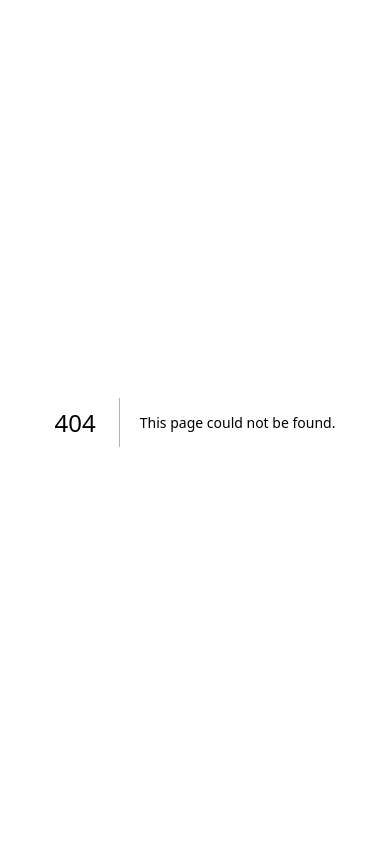
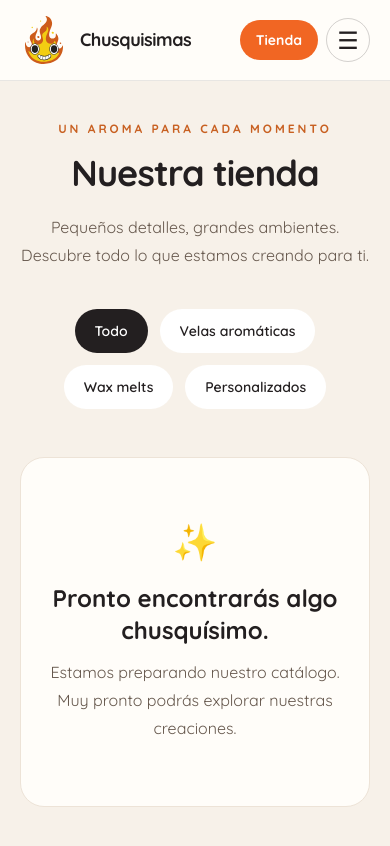
Before and after one commit to snsh1n3/chusquisimas, a Next.js app: page /tienda in a window 390 px wide. Before the commit this address had no page. Shown: the top 846 px of the page. Built offline with nearby package versions, Linux system fonts and the light colour scheme.

Commit message:
feat: add responsive store and shared navigation

```diff
--- a/next.config.ts
+++ b/next.config.ts
@@ -2,6 +2,7 @@ import type { NextConfig } from "next";
 import path from "node:path";
 
 const nextConfig: NextConfig = {
+  allowedDevOrigins: ["192.168.0.2"],
   turbopack: {
     root: path.resolve(__dirname),
   },
--- /dev/null
+++ b/src/app/tienda/page.tsx
@@ -0,0 +1,113 @@
+import Link from "next/link";
+import { SiteHeader } from "@/components/layout/site-header";
+import type { Metadata } from "next";
+
+import { getCatalogCategories } from "@/data/catalog";
+import { getActiveProducts, getProductsByCategory } from "@/lib/catalog/queries";
+
+export const metadata: Metadata = {
+  title: "Tienda | Chusquisimas",
+  description:
+    "Descubre velas aromáticas, wax melts y creaciones personalizadas de Chusquisimas.",
+};
+
+interface StorePageProps {
+  searchParams: Promise<{ categoria?: string }>;
+}
+
+export default async function StorePage({
+  searchParams,
+}: StorePageProps) {
+  const { categoria } = await searchParams;
+
+  const categories = getCatalogCategories();
+  const selectedCategory = categories.find(
+    (item) => item.slug === categoria
+  );
+
+  const products = selectedCategory
+    ? getProductsByCategory(selectedCategory.id)
+    : getActiveProducts();
+
+  return (
+    <main className="min-h-screen bg-[#F7F1E9] text-[#231F20]">
+      <SiteHeader />
+
+      <section className="mx-auto max-w-6xl px-5 pb-14 pt-10 sm:px-8 sm:pt-16">
+        <div className="mx-auto max-w-2xl text-center">
+          <p className="text-xs font-bold uppercase tracking-[0.25em] text-[#C86021]">
+            Un aroma para cada momento
+          </p>
+
+          <h1 className="mt-4 text-4xl font-bold tracking-tight sm:text-6xl">
+            Nuestra tienda
+          </h1>
+
+          <p className="mt-5 text-base leading-7 text-[#66584D] sm:text-lg">
+            Pequeños detalles, grandes ambientes.
+            Descubre todo lo que estamos creando para ti.
+          </p>
+        </div>
+
+        <nav
+          aria-label="Filtrar productos por categoría"
+          className="mt-10 flex flex-wrap justify-center gap-3"
+        >
+          <Link
+            href="/tienda"
+            aria-current={!categoria || !selectedCategory ? "page" : undefined}
+            className={`rounded-full px-5 py-3 text-sm font-semibold transition ${
+              !categoria || !selectedCategory
+                ? "bg-[#231F20] text-white"
+                : "bg-white text-[#231F20] hover:bg-[#EDE3D7]"
+            }`}
+          >
+            Todo
+          </Link>
+
+          {categories.map((category) => (
+            <Link
+              key={category.id}
+              href={`/tienda?categoria=${encodeURIComponent(category.slug)}`}
+              aria-current={selectedCategory?.id === category.id ? "page" : undefined}
+              className={`rounded-full px-5 py-3 text-sm font-semibold transition ${
+                selectedCategory?.id === category.id
+                  ? "bg-[#231F20] text-white"
+                  : "bg-white text-[#231F20] hover:bg-[#EDE3D7]"
+              }`}
+            >
+              {category.name}
+            </Link>
+          ))}
+        </nav>
+
+        <div className="mt-12 rounded-3xl border border-[#EDE3D7] bg-[#FFFDF9] px-6 py-16 text-center sm:px-12">
+          {products.length === 0 ? (
+            <>
+              <p className="text-4xl" aria-hidden="true">
+                ✨
+              </p>
+              <h2 className="mt-5 text-2xl font-bold">
+                Pronto encontrarás algo chusquísimo.
+              </h2>
+              <p className="mx-auto mt-3 max-w-md leading-7 text-[#66584D]">
+                Estamos preparando nuestro catálogo.
+                Muy pronto podrás explorar nuestras creaciones.
+              </p>
+            </>
+          ) : (
+            <div className="text-left">
+              <h2 className="text-2xl font-bold">
+                {selectedCategory?.name ?? "Todos los productos"}
+              </h2>
+              <p className="mt-3 text-[#66584D]">
+                Encontramos {products.length} productos.
+                Pronto podrás explorarlos aquí.
+              </p>
+            </div>
+          )}
+        </div>
+      </section>
+    </main>
+  );
+}
--- a/src/components/layout/site-header.tsx
+++ b/src/components/layout/site-header.tsx
@@ -1,12 +1,14 @@
 "use client";
 
 import Image from "next/image";
+import Link from "next/link";
 import { useState } from "react";
 
 const navigation = [
-  { label: "Inicio", href: "#inicio" },
-  { label: "Colecciones", href: "#colecciones" },
-  { label: "Nuestra esencia", href: "#nuestra-esencia" },
+  { label: "Inicio", href: "/#inicio" },
+  { label: "Colecciones", href: "/#colecciones" },
+  { label: "Tienda", href: "/tienda" },
+  { label: "Nuestra esencia", href: "/#nuestra-esencia" },
 ];
 
 export function SiteHeader() {
@@ -15,8 +17,8 @@ export function SiteHeader() {
   return (
     <header className="relative z-50 border-b border-brand-black/10 bg-brand-white">
       <div className="mx-auto flex h-20 max-w-7xl items-center justify-between gap-4 px-5 md:px-10">
-        <a
-          href="#inicio"
+        <Link
+          href="/"
           className="flex shrink-0 items-center gap-3"
           aria-label="Chusquisimas, ir al inicio"
         >
@@ -32,29 +34,37 @@ export function SiteHeader() {
           <span className="text-lg font-bold tracking-tight sm:text-xl">
             Chusquisimas
           </span>
-        </a>
+        </Link>
 
         <nav
           aria-label="Navegacion principal"
           className="hidden items-center gap-7 lg:flex"
         >
           {navigation.map((item) => (
-            <a
+            <Link
               key={item.href}
               href={item.href}
               className="text-sm font-bold transition-colors hover:text-brand-orange"
             >
               {item.label}
-            </a>
+            </Link>
           ))}
         </nav>
 
-        <a
-          href="#colecciones"
+        <Link
+          href="/tienda"
           className="hidden rounded-full bg-brand-orange px-5 py-3 text-sm font-bold text-white transition-colors hover:bg-brand-black sm:inline-flex"
         >
           Explorar
-        </a>
+        </Link>
+
+        <div className="flex items-center gap-2 lg:hidden">
+          <Link
+            href="/tienda"
+            className="rounded-full bg-brand-orange px-4 py-2.5 text-sm font-bold text-white transition-colors hover:bg-brand-black"
+          >
+            Tienda
+          </Link>
 
         <button
           type="button"
@@ -68,6 +78,7 @@ export function SiteHeader() {
             {menuOpen ? "×" : "☰"}
           </span>
         </button>
+        </div>
       </div>
 
       {menuOpen && (
@@ -78,14 +89,14 @@ export function SiteHeader() {
         >
           <div className="mx-auto flex max-w-7xl flex-col gap-2">
             {navigation.map((item) => (
-              <a
+              <Link
                 key={item.href}
                 href={item.href}
                 onClick={() => setMenuOpen(false)}
                 className="rounded-xl px-4 py-3 text-base font-bold hover:bg-brand-cream"
               >
                 {item.label}
-              </a>
+              </Link>
             ))}
           </div>
         </nav>
```
